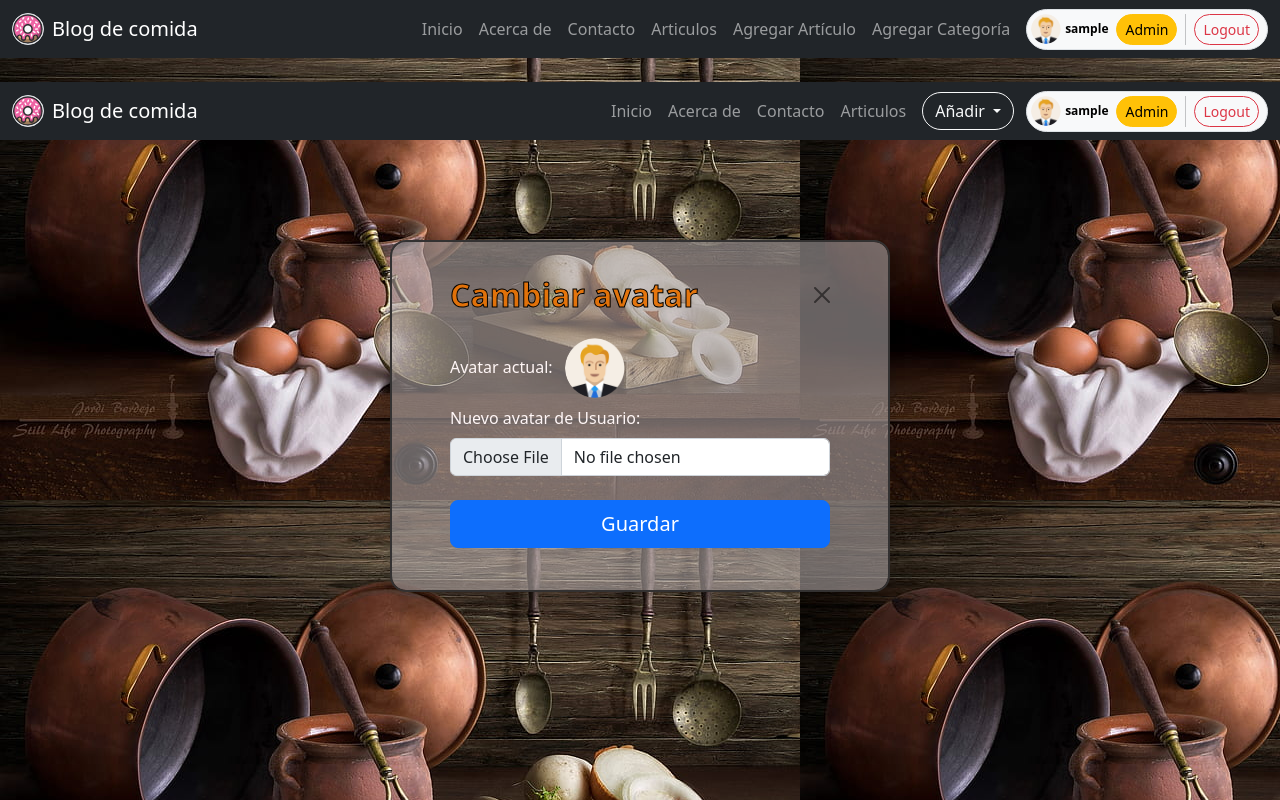
After one commit to JustaDeathKnight/INFO2023, a Django app: page /imagen/ in a window 1280 px wide. The commit adds this page. Run offline with Django 4.2, Linux system fonts and the light colour scheme; the visitor is signed in with stand-in values (Sample User, id 1); parts of the project's set-up code (start-up, migrations or seed data) failed here and were passed over; some libraries are stand-ins or nearby versions.

Commit message:
fix y template para cambio de imagen de usuario

```diff
--- a/repositorio/blog/apps/usuarios/forms.py
+++ b/repositorio/blog/apps/usuarios/forms.py
@@ -32,7 +32,8 @@ class ColabForm(UserCreationForm):
         label='Contraseña', widget=forms.PasswordInput, required=True)
     password2 = forms.CharField(
         label='Confirmar Contraseña', widget=forms.PasswordInput, required=True)
-    is_colaborador = forms.BooleanField(label='Colaborador', widget=forms.CheckboxInput, required=False)
+    is_colaborador = forms.BooleanField(
+        label='Colaborador', widget=forms.CheckboxInput, required=False)
 
     class Meta:
         model = Usuario
@@ -45,3 +46,24 @@ class ColabForm(UserCreationForm):
             'password2',
             'is_colaborador'
         ]
+
+
+class CambiarImagenForm(forms.ModelForm):
+    class Meta:
+        model = Usuario
+        fields = [
+            'imagen'
+        ]
+
+    def __init__(self, *args, **kwargs):
+        super(CambiarImagenForm, self).__init__(*args, **kwargs)
+        self.fields['imagen'].required = True
+
+    def clean_imagen(self):
+        imagen = self.cleaned_data.get('imagen')
+        if imagen:
+            if imagen.size > 1024*1024*2:
+                raise forms.ValidationError('La imagen no puede pesar más de 2MB')
+            return imagen
+        else:
+            raise forms.ValidationError('No se ha podido leer la imagen')
--- a/repositorio/blog/apps/usuarios/models.py
+++ b/repositorio/blog/apps/usuarios/models.py
@@ -5,4 +5,3 @@ from django.contrib.auth.models import AbstractUser
 class Usuario(AbstractUser):
     imagen = models.ImageField(upload_to='usuarios', default='usuarios/user_avatar_profile_icon.png')
     is_colaborador = models.BooleanField(default=False)
-    pass
--- a/repositorio/blog/apps/usuarios/urls.py
+++ b/repositorio/blog/apps/usuarios/urls.py
@@ -1,12 +1,13 @@
 from django.urls import path
 from django.conf.urls.static import static
 from django.conf import settings
-from .views import user_login, user_logout, user_register, user_colab
+from .views import user_login, user_logout, user_register, user_colab, user_image
 from . import views
 
 urlpatterns = [
     path('login/', user_login, name='login'),
     path('logout/', user_logout, name='logout'),
     path('registro/', user_register, name='registro'),
-    path('colaborador/', user_colab, name='colaborador')
+    path('colaborador/', user_colab, name='colaborador'),
+    path('imagen/', user_image, name='imagen')
 ] + static(settings.MEDIA_URL, document_root=settings.MEDIA_ROOT)
--- a/repositorio/blog/apps/usuarios/views.py
+++ b/repositorio/blog/apps/usuarios/views.py
@@ -2,16 +2,19 @@ from django.shortcuts import render, redirect
 from django.contrib.auth import authenticate, login, logout
 from django.contrib import messages
 from django.views.generic import CreateView
-from .forms import RegistroForm, ColabForm
+from .forms import RegistroForm, ColabForm, CambiarImagenForm
 from django.contrib.auth.decorators import login_required, user_passes_test
 from django.urls import reverse_lazy
 
 # Create your views here.
 
+
 def user_login(request):
     if request.method == 'POST':
-        username = request.POST.get('username') # username es el name del input del formulario
-        password = request.POST.get('password') # password es el name del input del formulario
+        # username es el name del input del formulario
+        username = request.POST.get('username')
+        # password es el name del input del formulario
+        password = request.POST.get('password')
         user = authenticate(request, username=username, password=password)
         if user:
             login(request, user)
@@ -20,10 +23,12 @@ def user_login(request):
             messages.error(request, 'Usuario o contraseña no validos')
     return render(request, 'usuarios/login.html', {})
 
+
 @login_required
 def user_logout(request):
     logout(request)
     return redirect('login')
+
 
 def user_register(request):
     if request.method == 'POST':
@@ -39,6 +44,8 @@ def user_register(request):
     return render(request, 'usuarios/registro.html', {'form': form})
 
 # Verifica si el usuario es superusuario
+
+
 @user_passes_test(lambda u: u.is_superuser)
 def user_colab(request):
     if request.method == 'POST':
@@ -52,3 +59,17 @@ def user_colab(request):
     else:
         form = ColabForm()
     return render(request, 'usuarios/colaborador.html', {'form': form})
+
+
+def user_image(request):
+    if request.method == 'POST':
+        form = CambiarImagenForm(request.POST, request.FILES, instance=request.user)
+        if form.is_valid():
+            form.save()
+            messages.success(request, 'Imagen cambiada correctamente')
+            return redirect('home')
+        else:
+            messages.error(request, 'Error al cambiar la imagen')
+    else:
+        form = CambiarImagenForm(instance=request.user)
+    return render(request, 'usuarios/imagen_usuario.html', {'form': form})
--- a/repositorio/blog/templates/articulos/crear_categoria.html
+++ b/repositorio/blog/templates/articulos/crear_categoria.html
@@ -14,7 +14,7 @@
     <div class="modal modal-sheet position-static d-block bg-body-secondary p-5 m-0" tabindex="-1" role="dialog" id="modalSignin">
       <div class="modal-dialog" role="document">
         <div class="modal-content rounded-4 shadow fondo-semi-transparente">
-          <div class="modal-header p-5 pb-4 border-bottom-0">
+          <div class="modal-header pt-4 pb-4 ps-5 pe-5 border-bottom-0">
             <h2 class="fw-bold mb-0 fs-2 titulos-subtitulos">Crear Categoría</h2>
             <a class="btn-close" type="button"aria-label="Close"  href="{% url 'home' %}"></a>
           </div>
@@ -51,7 +51,7 @@
               {% endif %}
 
               {% comment %} BUTTON {% endcomment %}
-              <button class="w-100 mb-4 mt-2 btn btn-lg rounded-3 btn-primary" type="submit">Registrar</button>
+              <button class="w-100 mb-3 mt-2 btn btn-lg rounded-3 btn-primary" type="submit">Registrar</button>
 
             </form>
           </div>
--- a/repositorio/blog/templates/navbar_new.html
+++ b/repositorio/blog/templates/navbar_new.html
@@ -1,4 +1,5 @@
 {% load static %}
+
 
 <!-- Responsive navbar -->
 <nav class="navbar navbar-expand-lg navbar-dark bg-dark mx-0">
@@ -69,7 +70,7 @@
           {% if user.is_colaborador or user.is_superuser %}
 
             <!-- test -->
-            <div class="d-flex justify-content-center">
+            <div class="d-flex justify-content-center ms-2 me-1">
             <div class="dropdown">
               <button class="btn btn-outline-light dropdown-toggle rounded-pill" type="button" data-bs-toggle="dropdown" aria-expanded="false">
                 Añadir
@@ -86,16 +87,27 @@
 
           <div class="d-flex justify-content-end ms-2">
             <span
-              class="badge d-inline-flex align-items-center p-1 pe-2 text-light-emphasis bg-light text-bg-light border border-dark-subtle rounded-pill"
+              class="dropdown badge d-inline-flex align-items-center p-1 pe-2 text-light-emphasis bg-light text-bg-light border border-dark-subtle rounded-pill"
             >
+            <!-- Esta parte contiene un dropdown junto con un modal para cambiar la imagen del usuario -->
+            <div class="d-flex justify-content-center">
               <img
-                class="rounded-circle me-1"
+                class="rounded-circle me-1 dropdown-toggle "
+                type="button" data-bs-toggle="dropdown" aria-expanded="false"
                 width="30"
                 height="30"
                 src="{{ user.imagen.url }}"
                 alt=""
               />
+              <ul class="dropdown-menu align-center">
+                <li>
+                  <!-- Button trigger modal -->
+                  <a class="dropdown-item" href="{% url 'imagen' %}">Cambiar avatar</a>
+                </li>
+              </ul>
+            </div>
               {{ user.username }}
+
               {% comment %} SUPER {% endcomment %}
               {% if user.is_superuser %}
                 <!-- Button trigger modal -->
--- /dev/null
+++ b/repositorio/blog/templates/usuarios/imagen_usuario.html
@@ -0,0 +1,57 @@
+{% extends 'base.html' %}
+
+{% block titulo %}Editar Articulo{% endblock titulo %}
+
+{% block contenido %}
+
+  <div class="modal modal-sheet position-static d-block bg-body-secondary p-5 m-0" tabindex="-1" role="dialog" id="modalSignin">
+    <div class="modal-dialog" role="document">
+      <div class="modal-content rounded-4 shadow fondo-semi-transparente">
+        <div class="modal-header pt-4 pb-4 ps-5 pe-5 border-bottom-0">
+          <h2 class="fw-bold mb-0 fs-2 titulos-subtitulos">Cambiar avatar</h2>
+          <a class="btn-close" type="button"aria-label="Close"  href="{% url 'home' %}"></a>
+        </div>
+        <div class="modal-body px-5 pt-0">
+          <form method="POST" enctype="multipart/form-data">
+            {% csrf_token %}
+
+            {% comment %} AVATAR ACTUAL {% endcomment %}
+            <div class="mb-2">
+              <label for="id_imagen" class="parrafos">Avatar actual:</label>
+              <img
+                      class="rounded-circle ms-2"
+                      width="60"
+                      height="60"
+                      src="{{ user.imagen.url }}"
+                      alt="an image of {{ user.username }}"
+              />
+            </div>
+
+            {% comment %} IMAGEN {% endcomment %}
+            <div class="mb-3">
+              <label for="formFile" class="form-label parrafos">Nuevo avatar de Usuario:</label>
+              <input type="file" name="imagen" class="form-control" accept="image/*" id="id_imagen">
+            </div>
+
+            {% comment %} FORM ERROR {% endcomment %}
+            {{form.errors}}
+
+            {% comment %} MESSAGES {% endcomment %}
+            {% if messages %}
+              {% for message in messages %}
+                {% if message.tags == 'success' %}
+                  <div class="alert alert-success text-center">{{ message }}</div>
+                {% else %}
+                  <div class="alert alert-danger text-center">{{ message }}</div>
+                {% endif %}
+              {% endfor %}
+            {% endif %}
+
+            {% comment %} BUTTON {% endcomment %}
+            <button class="w-100 mb-3 mt-2 btn btn-lg rounded-3 btn-primary" type="submit">Guardar</button>
+          </form>
+        </div>
+      </div>
+    </div>
+  </div>
+{% endblock contenido %}
```
Also changed, not shown: repositorio/blog/templates/paginas/home.html (+1 -20 lines).
